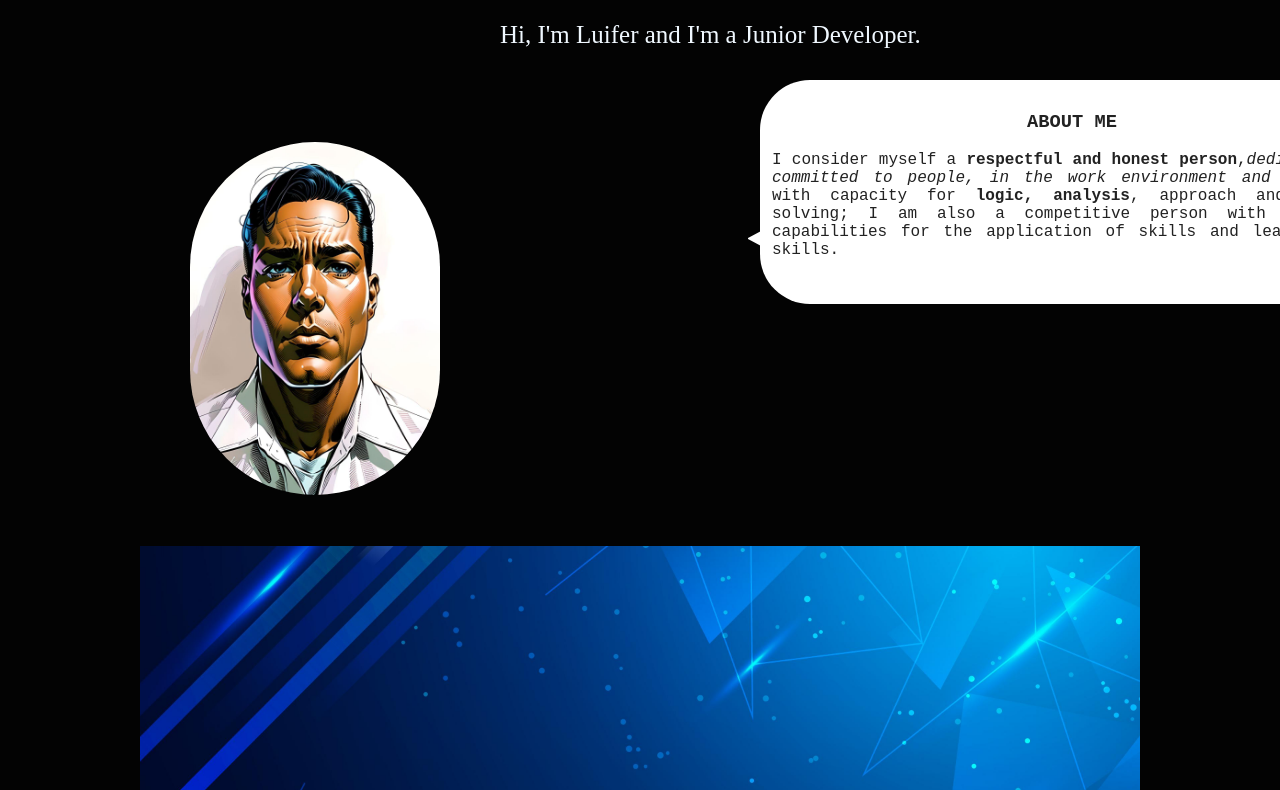
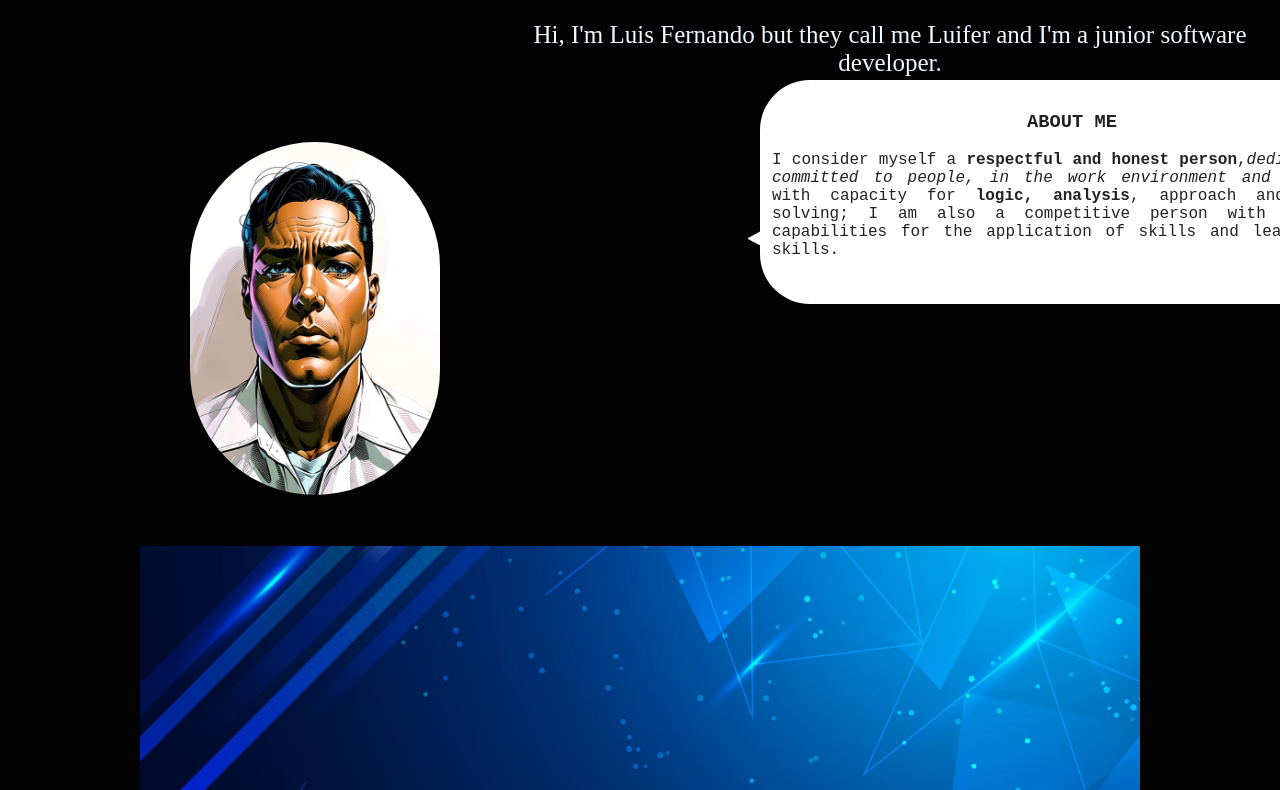
Before and after one commit to lschoonewolff-link/LuisSchoonewolff, a plain HTML site: page index.html in a window 1280 px wide. Shown: the part 74-864 px from the top of the page. Drawn offline with Linux system fonts and the light colour scheme.

Commit message:
Cambiando mi presentacion

```diff
--- a/index.html
+++ b/index.html
@@ -24,7 +24,7 @@
         <main>
             <section nombre="espacio" >
                 <div id="imagen">
-                    <p class="nombre">Hi, I'm Luifer and I'm a Junior Developer.
+                    <p class="nombre">Hi, I'm Luis Fernando but they call me Luifer and I'm a junior software developer.
                         </p>
                         <img class ="foto" src="../img/fotor-ai-2023102216318.jpg" alt="">
 
```
